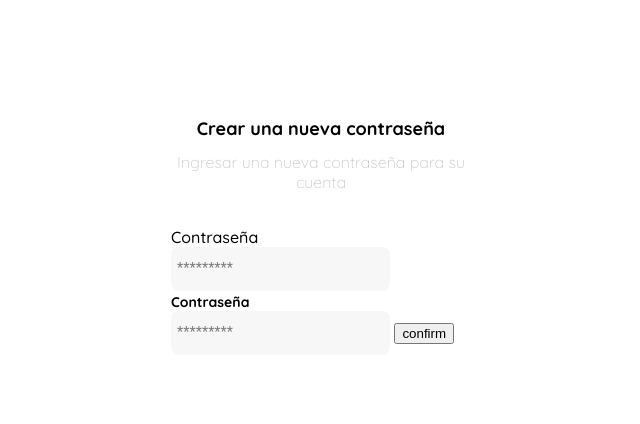
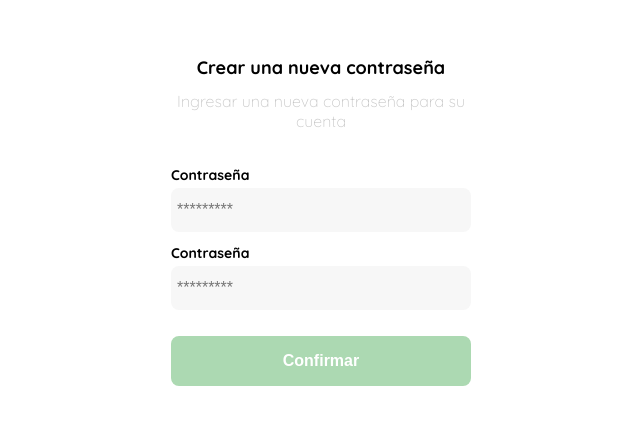
Before and after one commit to hugoCheij/platziYardSale, a plain HTML site: page clase1.html in a window 1280 px wide. Shown: the part 170-594 px from the top of the page, without its empty margins (319-959 px from the left). Drawn offline with Linux system fonts and the light colour scheme.

Commit message:
pagina de inicio de creacion de contraseña terminado

```diff
--- a/clase1.html
+++ b/clase1.html
@@ -61,6 +61,11 @@
             text-align: center;
         }
 
+        .formulario {
+            display: flex;
+            flex-direction: column;
+        }
+
         .label {
             font-size: var(--sm);
             font-weight: bold;
@@ -74,8 +79,31 @@
             height: 32px;
             font-size: var(--md);
             padding: 6px;
+            margin-bottom: 12px;
         }
 
+        .boton-primario {
+            background-color: var(--hospital-green);
+            border-radius: 8px;
+            border: none;
+            color: var(--white);
+            width: 100%;
+            height: 50px;
+            cursor: pointer;
+            font-size: var(--md);
+            font-weight: bold;
+        }
+
+        .boton-login {
+            margin-top: 14px;
+            margin-bottom: 30px;
+        }
+
+        @media (max-width: 640px) {
+            .logo {
+                display: block;
+            }
+        }
     </style>
 </head>
 
@@ -92,13 +120,13 @@
             </p>
 
             <form action="/" class="formulario">
-                <label for="contraseña" class="laber">Contraseña</label>
+                <label for="contraseña" class="label">Contraseña</label>
                 <input type="password" name="contraseña" id="contraseña" placeholder="*********" class="input input-contraseña">
 
                 <label for="nueva-contraseña" class="label">Contraseña</label>
                 <input type="password" name="contraseña" id="nueva-contraseña" placeholder="*********" class="input input-contraseña">
 
-                <input type="submit" value="confirm" class="boton-primario boton-login" name="" id="">
+                <input type="submit" value="Confirmar" class="boton-primario boton-login" name="" id="">
             </form>
 
         </div>
```
